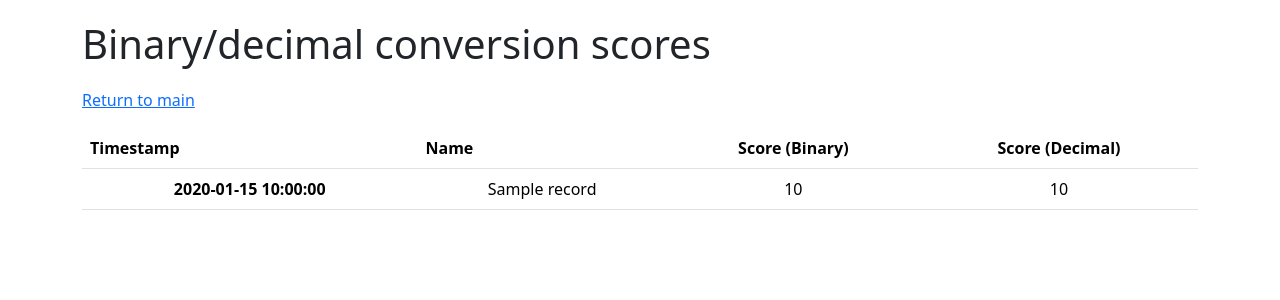
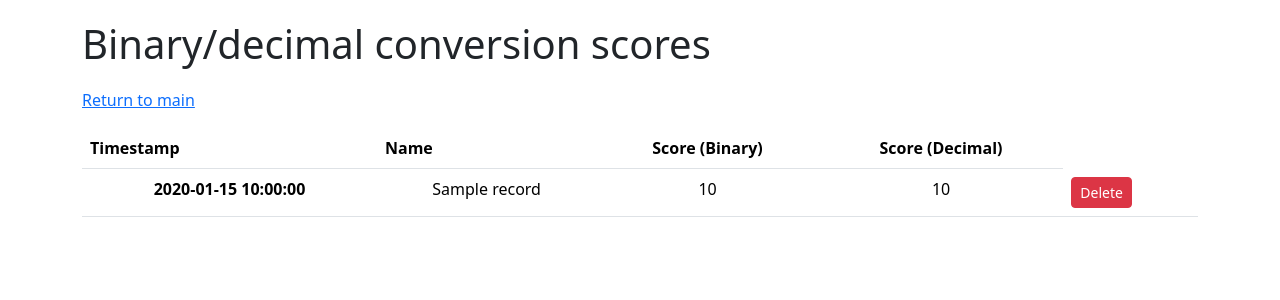
Before and after one commit to nyjc-computing/conversion-quiz, a Flask app: template templates/score.html in a window 1280 px wide. Shown: the top 300 px of the page. Run offline with Flask 3, Linux system fonts and the light colour scheme; the template is opened without the code that fills it: most values are stand-ins (such as "Sample title", 1, 10 or a date in 2020).

Commit message:
Assistant checkpoint: Add score deletion functionality
Assistant generated file changes:
- score.py: Add delete_score function
- main.py: Add delete score endpoint
- templates/score.html: Add delete buttons to score rows

---

User prompt:

add a /scores/delete view handler that takes a post request with the body containing a numerical index. This index corresponds to a record index in replit db.

in scores.py, add a function that takes in a numerical index and removes the record from the db.

in templates/score.html, at the end of each data row add a button that sends a POST request to /scores/delete for the corresponding row.

check the above instructions for any inconsistencies and clarify them before proceeding.

```diff
--- a/main.py
+++ b/main.py
@@ -105,6 +105,12 @@ def scores():
     scores = score.load()
     return flask.render_template("score.html", scores=scores)
 
+@app.route("/scores/delete/<int:index>", methods=["POST"])
+def delete_score(index):
+    if score.delete_score(index):
+        return flask.redirect("/scores")
+    return "Invalid index", 400
+
 
 if __name__ == "__main__":
     app.run('0.0.0.0')
--- a/score.py
+++ b/score.py
@@ -32,3 +32,11 @@ def record(name: str, bin_score: int, dec_score: int) -> Dict:
 
 def add_score(name: str, bin_score: int, dec_score: int) -> None:
     db[DBNAME].append(record(name, bin_score, dec_score))
+
+def delete_score(index: int) -> bool:
+    scores = db[DBNAME]
+    if 0 <= index < len(scores):
+        scores.pop(index)
+        db[DBNAME] = scores
+        return True
+    return False
--- a/templates/score.html
+++ b/templates/score.html
@@ -23,6 +23,11 @@
         <td class="qn-col">{{ record.name }}</td>
         <td class="ans-col">{{ record.bin_score }}</td>
         <td class="ans-col">{{ record.dec_score }}</td>
+        <td>
+            <form method="POST" action="/scores/delete/{{loop.index0}}" onsubmit="return confirm('Delete this score?');" style="display:inline">
+                <button type="submit" class="btn btn-danger btn-sm">Delete</button>
+            </form>
+        </td>
     </tr>
     {% endfor %}
 
```
